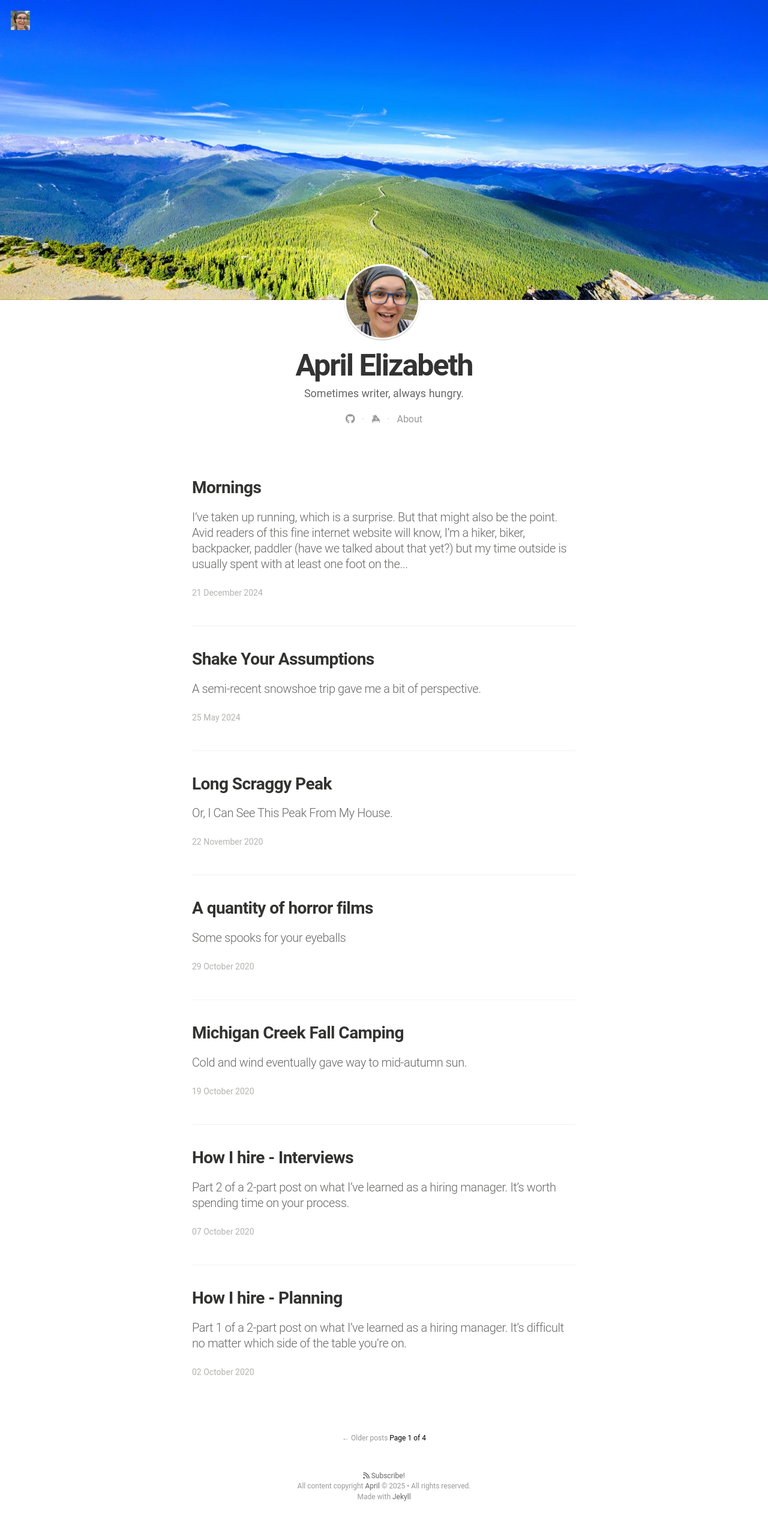
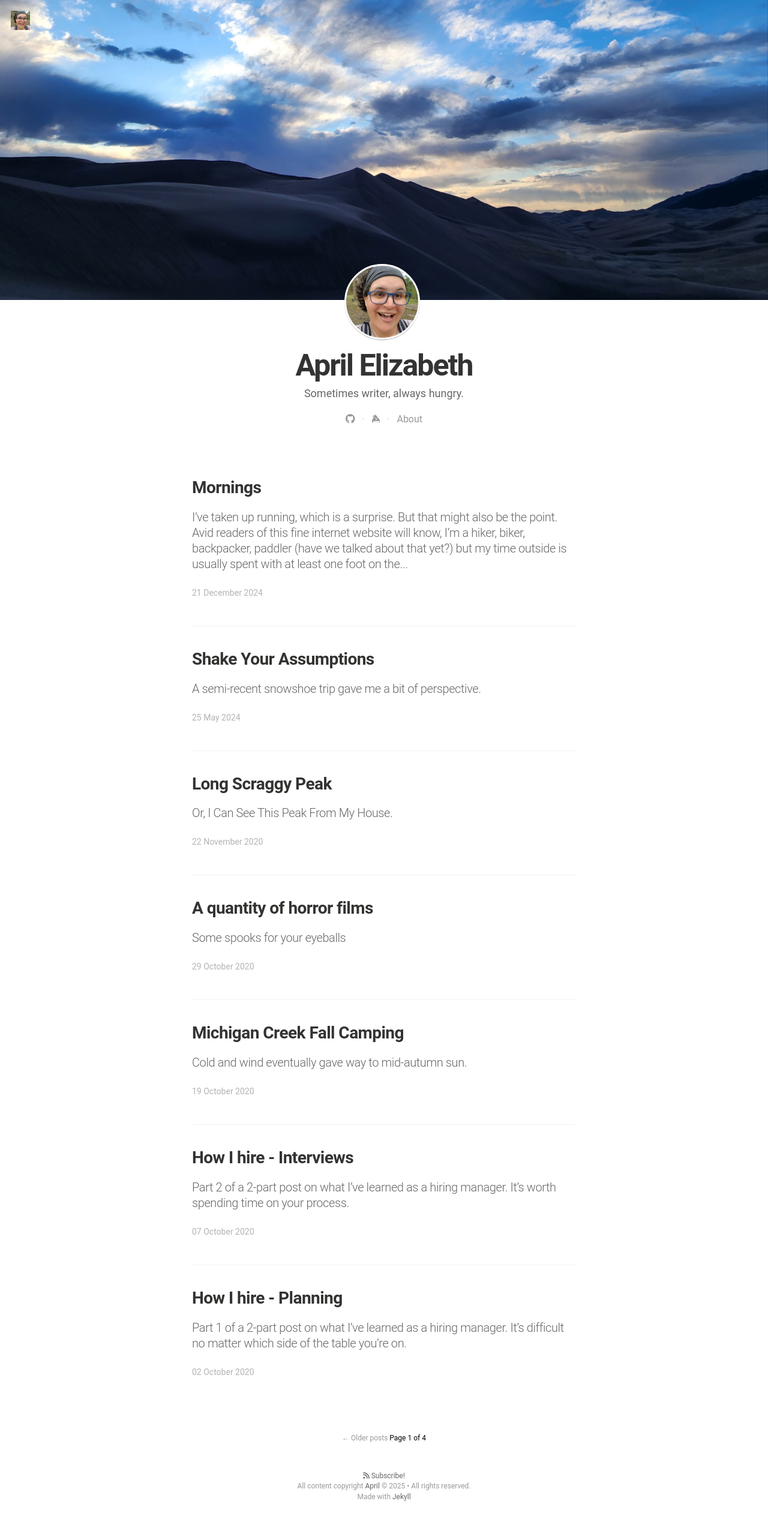
Before and after one commit to AprilElizabeth/aprilelizabeth.github.io, a Jekyll site: the page built from index.html, in a window 1280 px wide. Shown: the whole page at 60% size. Built offline with Jekyll 4.4.1, drawn with Linux system fonts in a browser that asks for light colours; nearby versions of some CDN libraries; the list of posts is cut into pages by our own code.

Commit message:
Changing header

```diff
--- a/_config.yml
+++ b/_config.yml
@@ -12,7 +12,7 @@ description: >
 logo: "/assets/images/hikegirl.jpg"
 float_logo: true # true, false (default)
 
-cover: "/assets/images/chief_header.jpg"
+cover: "/assets/images/dune_header.jpg"
 
 name: 'April'
 author: 'April'
```
Also changed, not shown: assets/images/dune_header.jpg (added).
